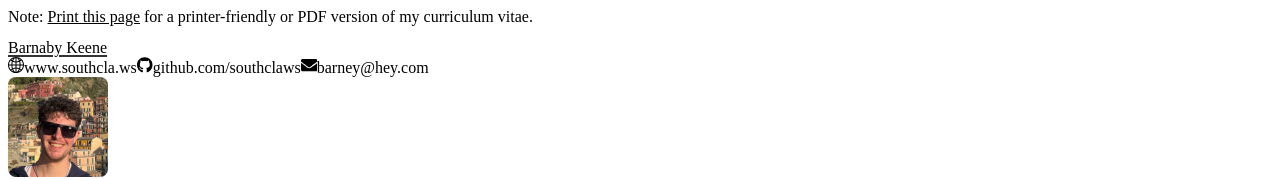
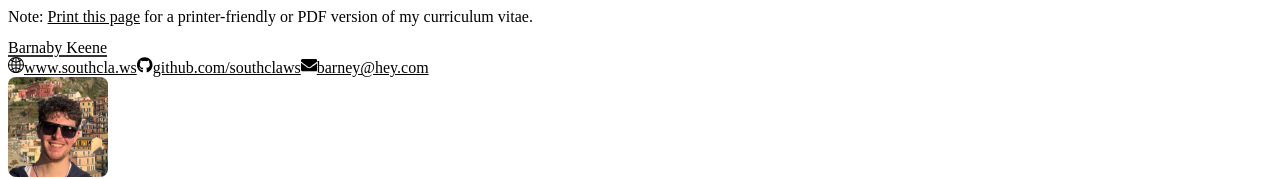
Before and after one commit to Southclaws/me, a Next.js app: page /cv in a window 1280 px wide. Shown: the top 179 px of the page. Built offline with nearby package versions, Linux system fonts and the light colour scheme.

Commit message:
fix missing URLs

```diff
--- a/src/app/(default)/cv/page.jsx
+++ b/src/app/(default)/cv/page.jsx
@@ -266,20 +266,34 @@ export default function Page() {
           >
             Note:
           </styled.span>{" "}
-          <a href="javascript:window.print()">Print this page</a> for a
-          printer-friendly or PDF version of my curriculum vitae.
+          <span
+            // React will block javascript: URLs as a security precaution.
+            dangerouslySetInnerHTML={{
+              __html: `<a href="javascript:window.print()">Print this page</a>`,
+            }}
+          />{" "}
+          for a printer-friendly or PDF version of my curriculum vitae.
         </styled.aside>
 
         <HStack justify="space-between">
           <VStack alignItems="start" gap="1">
             <styled.h1 lineHeight="none">Barnaby Keene</styled.h1>
             <div>
-              <Link icon={<Web height="1em" />} text="www.southcla.ws" />
               <Link
+                href="https://www.southcla.ws"
+                icon={<Web height="1em" />}
+                text="www.southcla.ws"
+              />
+              <Link
+                href="https://github.com/southclaws"
                 icon={<Github height="1em" />}
                 text="github.com/southclaws"
               />
-              <Link icon={<Mail height="1em" />} text="barney@hey.com" />
+              <Link
+                href="mailto:barney@hey.com"
+                icon={<Mail height="1em" />}
+                text="barney@hey.com"
+              />
             </div>
           </VStack>
 
```
